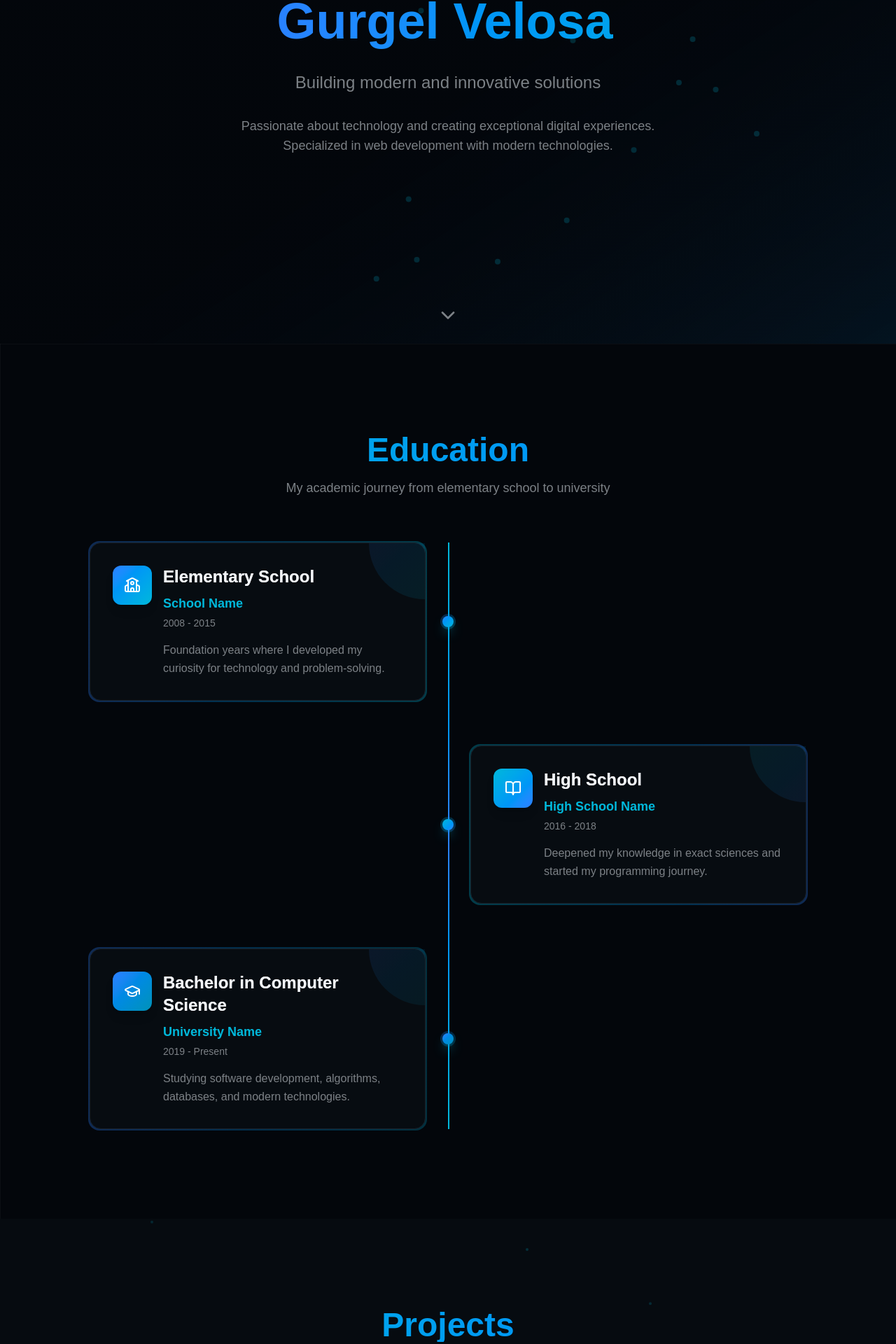
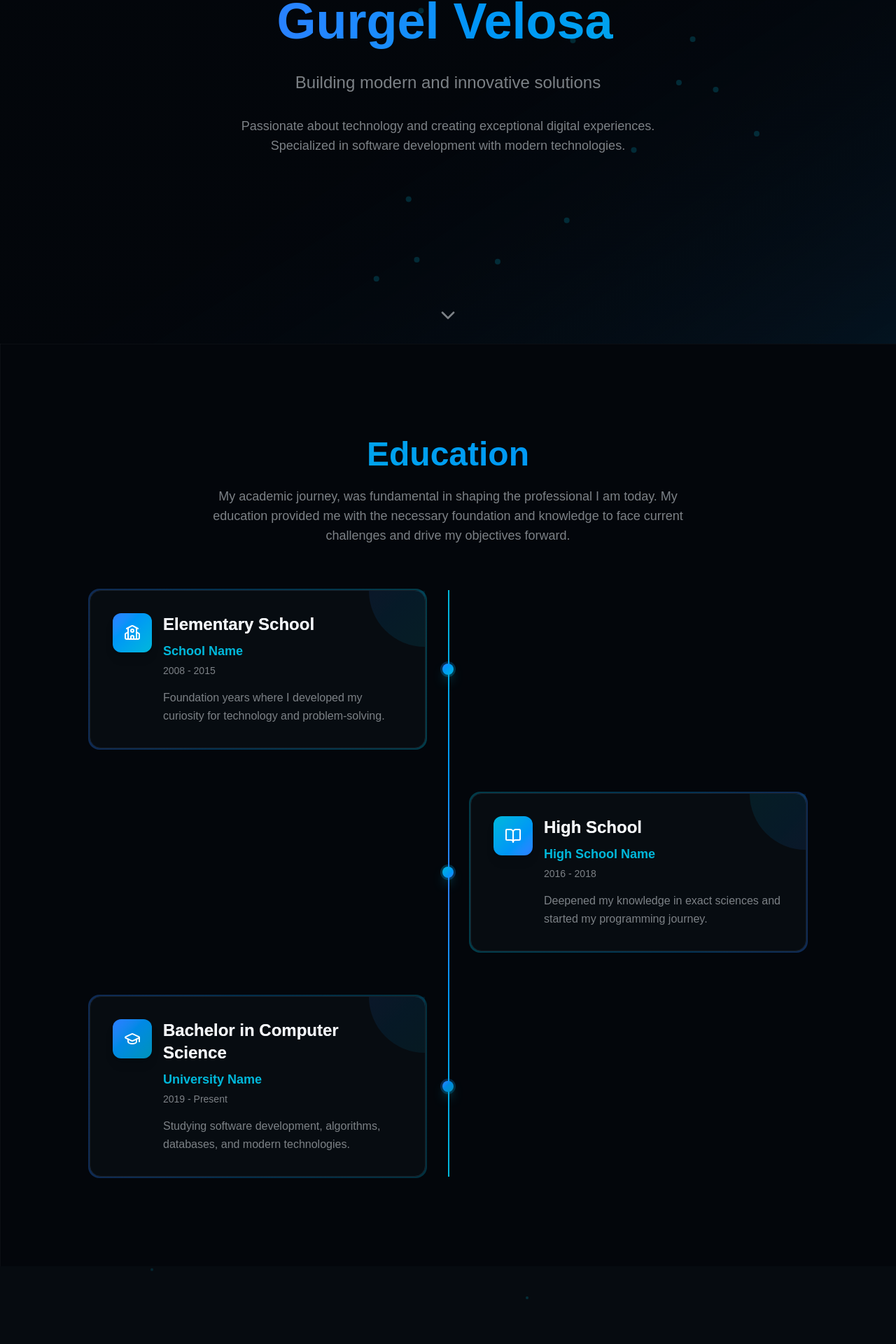
Before and after one commit to GabrieIPujol/Portfolio, a React (Vite) app: page / in a window 1280 px wide. Shown: the part 309-2229 px from the top of the page at 70% size. Built offline with nearby package versions, Linux system fonts and the light colour scheme.

Commit message:
Fix the translation section and some bugs, add new feature :)

```diff
--- a/src/app/global.css
+++ b/src/app/global.css
@@ -172,3 +172,7 @@
   0%, 49% { opacity: 1 }
   50%, 100% { opacity: 0 }
 }
+
+nav.fixed{
+  cursor: default !important;
+}
--- a/src/components/education.tsx
+++ b/src/components/education.tsx
@@ -46,7 +46,7 @@ export function Education() {
           transition={{ duration: 0.6 }}
           className="text-center mb-16"
         >
-          <h2 className="text-4xl md:text-5xl font-bold mb-4 bg-linear-to-r from-cyan-500 to-blue-500 bg-clip-text text-transparent">
+          <h2 className="text-4xl md:text-5xl font-bold mb-4 leading-tight bg-linear-to-r from-cyan-500 to-blue-500 bg-clip-text text-transparent">
             {t("education.title")}
           </h2>
           <p className="text-muted-foreground text-lg max-w-2xl mx-auto">{t("education.subtitle")}</p>
--- a/src/components/projects.tsx
+++ b/src/components/projects.tsx
@@ -67,7 +67,7 @@ export function Projects() {
           transition={{ duration: 0.6 }}
           className="text-center mb-16"
         >
-          <h2 className="text-4xl md:text-5xl font-bold mb-4 bg-linear-to-r from-cyan-500 to-blue-500 bg-clip-text text-transparent">
+          <h2 className="text-4xl md:text-5xl font-bold mb-4 leading-tight bg-linear-to-r from-cyan-500 to-blue-500 bg-clip-text text-transparent">
             {t("projects.title")}
           </h2>
           <p className="text-muted-foreground text-lg max-w-2xl mx-auto">{t("projects.subtitle")}</p>
--- a/src/contexts/language-context.tsx
+++ b/src/contexts/language-context.tsx
@@ -16,11 +16,11 @@ const translations = {
       title: "Full Stack Developer",
       subtitle: "Building modern and innovative solutions",
       description:
-        "Passionate about technology and creating exceptional digital experiences. Specialized in web development with modern technologies.",
+        "Passionate about technology and creating exceptional digital experiences. Specialized in software development with modern technologies.",
     },
     education: {
       title: "Education",
-      subtitle: "My academic journey from elementary school to university",
+      subtitle: "My academic journey, was fundamental in shaping the professional I am today. My education provided me with the necessary foundation and knowledge to face current challenges and drive my objectives forward.",
       elementary: {
         level: "Elementary School",
         institution: "School Name",
@@ -115,11 +115,11 @@ const translations = {
       title: "Desenvolvedor Full Stack",
       subtitle: "Construindo soluções modernas e inovadoras",
       description:
-        "Apaixonado por tecnologia e por criar experiências digitais excepcionais. Especializado em desenvolvimento web com tecnologias modernas.",
+        "Apaixonado por tecnologia e por criar experiências digitais excepcionais. Especializado em desenvolvimento de software com tecnologias modernas.",
     },
     education: {
       title: "Educação",
-      subtitle: "Minha jornada acadêmica desde o fundamental até a graduação",
+      subtitle: "minha jornada acadêmica, que foi fundamental para moldar o profissional que sou hoje. Minha formação me proporcionou as bases e o conhecimento necessário para enfrentar os desafios atuais e impulsionar meus objetivos.",
       elementary: {
         level: "Ensino Fundamental",
         institution: "Nome da Escola",
```
